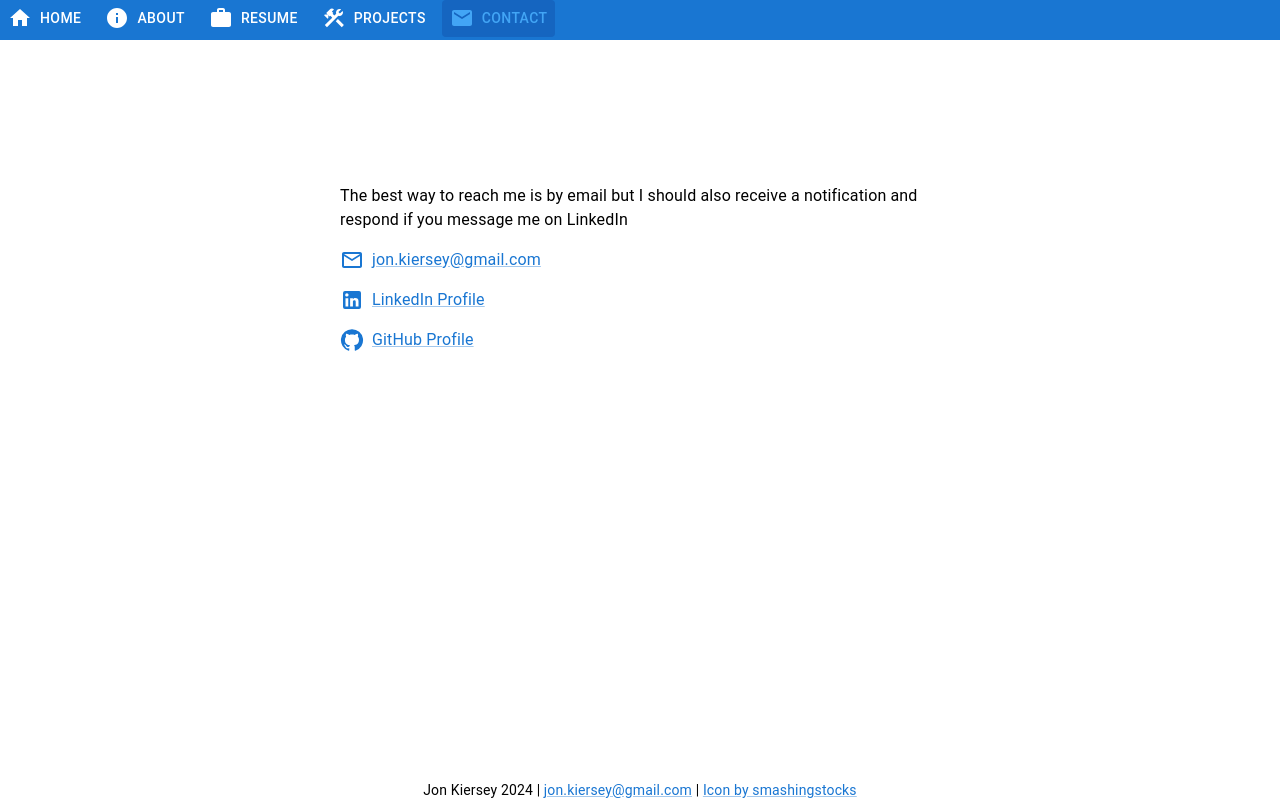
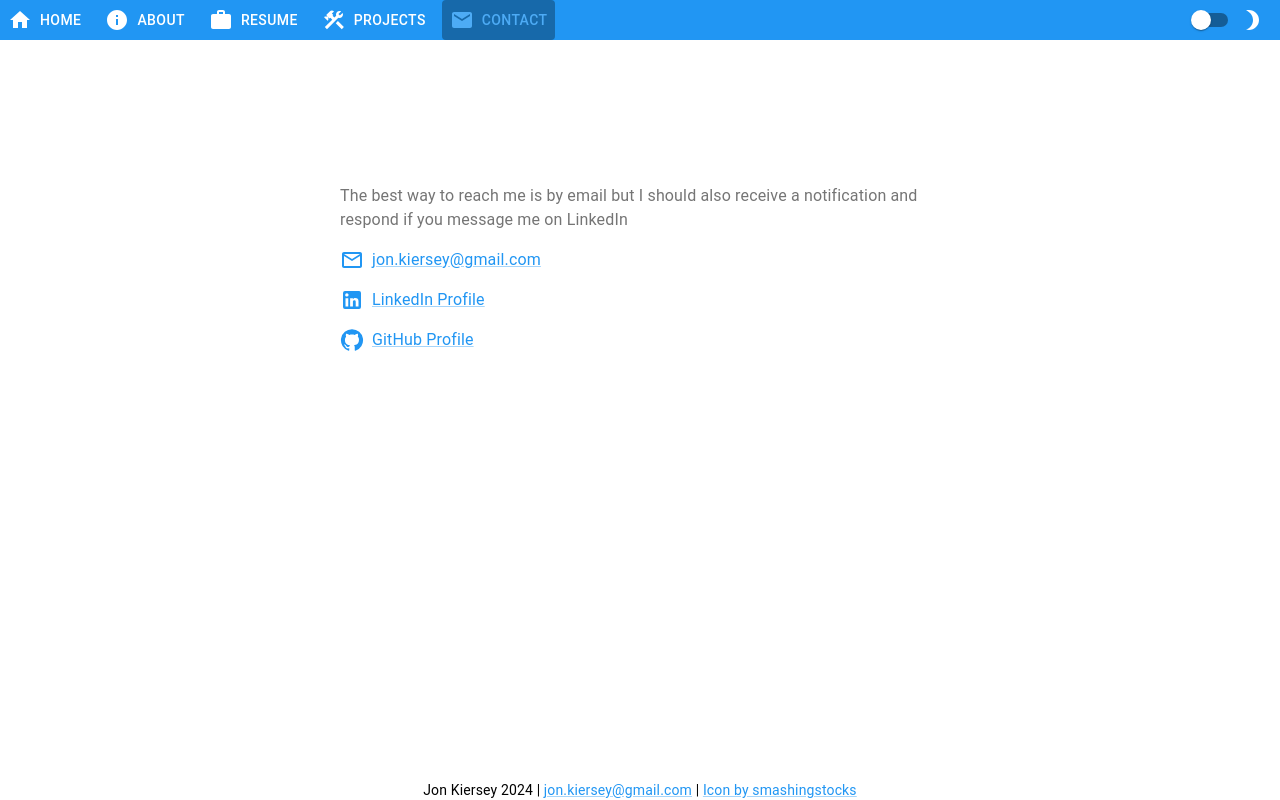
Before and after one commit to jonkiersey/aloha, a Next.js app: page /contact in a window 1280 px wide. Built offline with nearby package versions, Linux system fonts and the light colour scheme; no server answers.

Commit message:
feat: add dark theme styling and theme toggle

```diff
--- a/src/app/components/footer.tsx
+++ b/src/app/components/footer.tsx
@@ -1,5 +1,4 @@
-import { Box, Link, Typography } from "@mui/material";
-import styled from "styled-components";
+import { Box, Link, Typography, styled } from "@mui/material";
 
 const FooterContainer = styled(Box)({
   width: "100%",
--- a/src/app/components/header.tsx
+++ b/src/app/components/header.tsx
@@ -1,7 +1,11 @@
-import { Box, Button, styled } from "@mui/material";
+import { Box, Button, FormControlLabel, styled } from "@mui/material";
 import { usePathname, useRouter } from "next/navigation";
 import { sizes } from "@constants";
 import { ReactNode } from "react";
+import { Switch } from "@mui/material";
+import { useColorScheme } from "@mui/material/styles";
+import Brightness3Icon from "@mui/icons-material/Brightness3";
+import Brightness7Icon from "@mui/icons-material/Brightness7";
 
 const HeaderContainer = styled(Box)(({ theme }) => ({
   backgroundColor: theme.palette.primary.main,
@@ -12,6 +16,7 @@ const HeaderContainer = styled(Box)(({ theme }) => ({
   width: "100%",
   overflowX: "auto",
   zIndex: 1000,
+  display: "flex",
 }));
 
 const HeaderContent = styled(Box)({
@@ -32,6 +37,16 @@ const SelectedNavButton = styled(NavButton)(({ theme }) => ({
   color: theme.palette.primary.light,
   backgroundColor: theme.palette.primary.dark,
 }));
+
+const StyledFormControlLabel = styled(FormControlLabel)(({ theme }) => ({
+  color: theme.palette.primary.contrastText,
+  marginLeft: "auto",
+}));
+
+const LabelIconContainer = styled(Box)({
+  display: "flex",
+  alignItems: "center",
+});
 
 const NavLink = ({
   children,
@@ -57,6 +72,15 @@ export type HeaderProps = {
 const Header = ({ routes }: HeaderProps) => {
   const router = useRouter();
   const pathname = usePathname();
+  const { mode, setMode } = useColorScheme();
+  if (!mode) {
+    return null;
+  }
+
+  const isDarkMode = mode === "dark";
+  const toggleDarkMode = () => {
+    setMode(isDarkMode ? "light" : "dark");
+  };
   return (
     <HeaderContainer>
       <HeaderContent>
@@ -71,6 +95,21 @@ const Header = ({ routes }: HeaderProps) => {
           </NavLink>
         ))}
       </HeaderContent>
+      <StyledFormControlLabel
+        control={
+          <Switch
+            checked={isDarkMode}
+            onChange={toggleDarkMode}
+            color="default"
+          />
+        }
+        label={
+          <LabelIconContainer>
+            {isDarkMode ? <Brightness7Icon /> : <Brightness3Icon />}
+          </LabelIconContainer>
+        }
+        aria-label="Dark Mode Switch"
+      />
     </HeaderContainer>
   );
 };
--- /dev/null
+++ b/src/app/components/theme-toggle.tsx
@@ -0,0 +1,23 @@
+import { Switch, styled } from "@mui/material";
+import { useColorScheme } from "@mui/material/styles";
+
+const StyledSwitch = styled(Switch)(({ theme }) => ({
+  color: theme.palette.secondary.main,
+}));
+
+const ThemeToggle = () => {
+  const { mode, setMode } = useColorScheme();
+  if (!mode) {
+    return null;
+  }
+
+  const isDarkMode = mode === "dark";
+  const toggleDarkMode = () => {
+    setMode(isDarkMode ? "light" : "dark");
+  };
+  return (
+    <Switch checked={isDarkMode} onChange={toggleDarkMode} color="default" />
+  );
+};
+
+export default ThemeToggle;
--- a/src/app/contact/page.tsx
+++ b/src/app/contact/page.tsx
@@ -1,6 +1,5 @@
 "use client";
-import { Box, Link, Typography } from "@mui/material";
-import styled from "styled-components";
+import { Box, Link, Typography, styled } from "@mui/material";
 import GitHubIcon from "@mui/icons-material/GitHub";
 import LinkedInIcon from "@mui/icons-material/LinkedIn";
 import MailOutlineIcon from "@mui/icons-material/MailOutline";
@@ -26,14 +25,18 @@ const ContactLinkContent = styled(Box)({
   gap: 8,
 });
 
+const ColoredTypography = styled(Typography)(({ theme }) => ({
+  color: theme.palette.secondary.main,
+}));
+
 const Contact = () => {
   return (
     <PageContainer>
       <ContentContainer>
-        <Typography variant="body1">
+        <ColoredTypography variant="body1">
           The best way to reach me is by email but I should also receive a
           notification and respond if you message me on LinkedIn
-        </Typography>
+        </ColoredTypography>
         <Link href="mailto:jon.kiersey@gmail.com">
           <ContactLinkContent>
             <MailOutlineIcon />
--- a/src/app/home/approval-counter.tsx
+++ b/src/app/home/approval-counter.tsx
@@ -14,6 +14,7 @@ const ApprovalButton = styled(Button)({
   width: 200,
   alignSelf: "center",
   display: "inline-flex",
+  marginTop: 16,
 });
 
 const ApprovalBox = styled(Box)(({ theme }) => ({
@@ -23,6 +24,7 @@ const ApprovalBox = styled(Box)(({ theme }) => ({
   border: "1px solid",
   borderColor: theme.palette.primary.main,
   borderRadius: 8,
+  color: theme.palette.secondary.main,
   padding: 16,
   marginTop: 64,
   [theme.breakpoints.down("sm")]: {
--- a/src/app/home/page.tsx
+++ b/src/app/home/page.tsx
@@ -32,7 +32,7 @@ const CenteredTypography = styled(Typography)(({ theme }) => ({
 }));
 
 const NameTypography = styled(CenteredTypography)(({ theme }) => ({
-  color: theme.palette.primary.dark,
+  color: theme.palette.primary.main,
 }));
 
 const FadeInContainer = styled(Box)({
--- a/src/app/layout.tsx
+++ b/src/app/layout.tsx
@@ -1,8 +1,13 @@
 "use client";
-import { Box, ThemeProvider } from "@mui/material";
+import {
+  Box,
+  ThemeProvider,
+  styled,
+  useColorScheme,
+  useMediaQuery,
+} from "@mui/material";
 import theme from "../theme";
 import { Footer, Header } from "./components";
-import styled from "styled-components";
 import { sizes } from "@constants";
 import { HeaderProps } from "./components/header";
 import ConstructionIcon from "@mui/icons-material/Construction";
@@ -13,6 +18,7 @@ import WorkIcon from "@mui/icons-material/Work";
 import Head from "next/head";
 import useApprovals from "./hooks/use-approvals";
 import ApprovalsContext from "./contexts/approvals-context";
+import { useEffect } from "react";
 
 const ContentContainer = styled(Box)({
   flexGrow: 1,
@@ -20,11 +26,12 @@ const ContentContainer = styled(Box)({
   boxSizing: "border-box",
 });
 
-const PageContainer = styled(Box)({
+const PageContainer = styled(Box)(({ theme }) => ({
   display: "flex",
   flexDirection: "column",
   minHeight: "100vh",
-});
+  background: theme.palette.background.default,
+}));
 
 const navHeaderRoutes: HeaderProps["routes"] = [
   {
@@ -59,6 +66,12 @@ const RootLayout = ({
 }: Readonly<{
   children: React.ReactNode;
 }>) => {
+  const prefersDarkMode = useMediaQuery("(prefers-color-scheme: dark)");
+  const { mode, setMode } = useColorScheme();
+
+  useEffect(() => {
+    setMode(prefersDarkMode ? "dark" : "light");
+  }, [prefersDarkMode]);
   const approvals = useApprovals();
   return (
     <html lang="en">
@@ -67,7 +80,7 @@ const RootLayout = ({
       </Head>
       <body style={{ margin: 0, height: "100vh" }}>
         <main>
-          <ThemeProvider theme={theme}>
+          <ThemeProvider theme={theme} defaultMode={mode}>
             <ApprovalsContext.Provider value={approvals}>
               <PageContainer>
                 <Header routes={navHeaderRoutes} />
--- a/src/app/projects/components/project-card.tsx
+++ b/src/app/projects/components/project-card.tsx
@@ -2,7 +2,6 @@ import { Box, Card, Link, styled, Typography } from "@mui/material";
 import Image, { StaticImageData } from "next/image";
 
 const ContainerCard = styled(Card)(({ theme }) => ({
-  backgroundColor: theme.palette.grey[100],
   display: "flex",
   flexDirection: "column",
   padding: 16,
--- a/src/theme.tsx
+++ b/src/theme.tsx
@@ -1,13 +1,43 @@
 import { createTheme } from "@mui/material/styles";
-import { grey } from "@mui/material/colors";
+import { grey, blue } from "@mui/material/colors";
 
-export default createTheme({
+const theme = createTheme({
+  colorSchemes: {
+    light: {
       palette: {
+        primary: {
+          main: blue[500],
+        },
         secondary: {
           light: grey[400],
           main: grey[600],
           dark: grey[800],
           contrastText: grey[100],
         },
+        background: {
+          default: "#ffffff",
+          paper: "#f5f5f5",
+        },
+      },
+    },
+    dark: {
+      palette: {
+        primary: {
+          main: blue[200],
+        },
+        secondary: {
+          light: grey[200],
+          main: grey[400],
+          dark: grey[600],
+          contrastText: grey[800],
+        },
+        background: {
+          default: "#121212",
+          paper: "#1d1d1d",
+        },
+      },
+    },
   },
 });
+
+export default theme;
```
Lines whose indentation alone changed are shown as unchanged.
